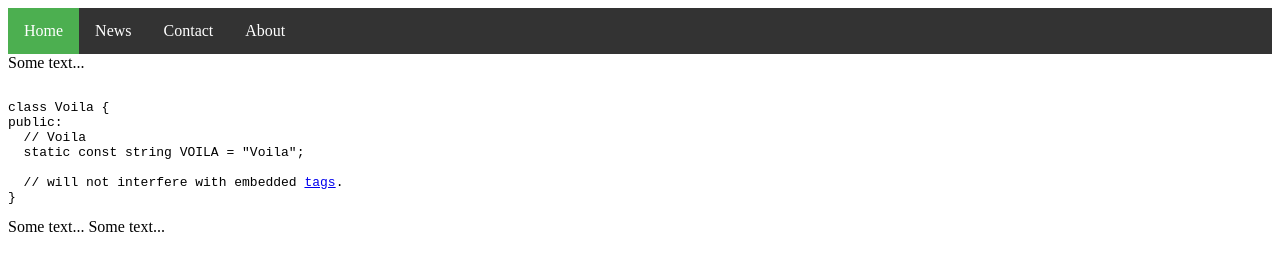
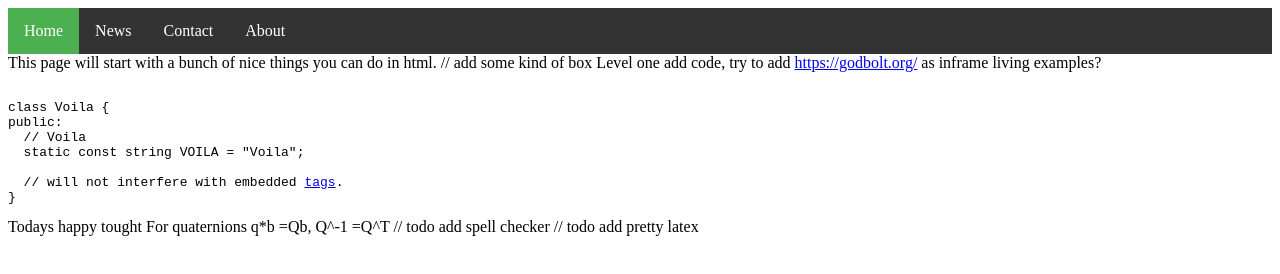
Before and after one commit to midjji/midjji.github.io, a plain HTML site: page index.html in a window 1280 px wide. Drawn offline with Linux system fonts and the light colour scheme.

Commit message:
= added todos

```diff
--- a/index.html
+++ b/index.html
@@ -71,7 +71,10 @@ li a:hover:not(.active) {
   <li><a href="index.html">About</a></li>
 </ul>
 </div>
-Some text...
+This page will start with a bunch of nice things you can do in html.
+
+// add some kind of box
+Level one add code, try to add <a href="https://godbolt.org/"> https://godbolt.org/</a> as inframe living examples?
 <pre class="prettyprint">
 <code class="language-c++">
 class Voila {
@@ -82,8 +85,13 @@ public:
   // will not interfere with embedded <a href="#voila2">tags</a>.
 }</code></pre>
 
-Some text...
-Some text...
+
+Todays happy tought
+
+For quaternions q*b =Qb, Q^-1 =Q^T
+
+// todo add spell checker
+// todo add pretty latex
 
 </body>
 </html>
```
